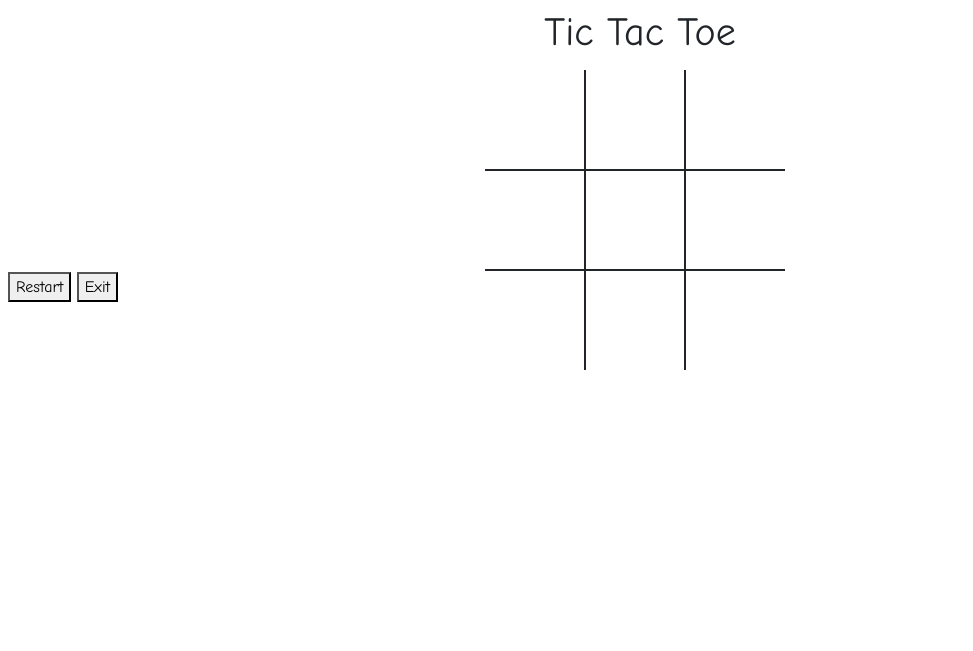
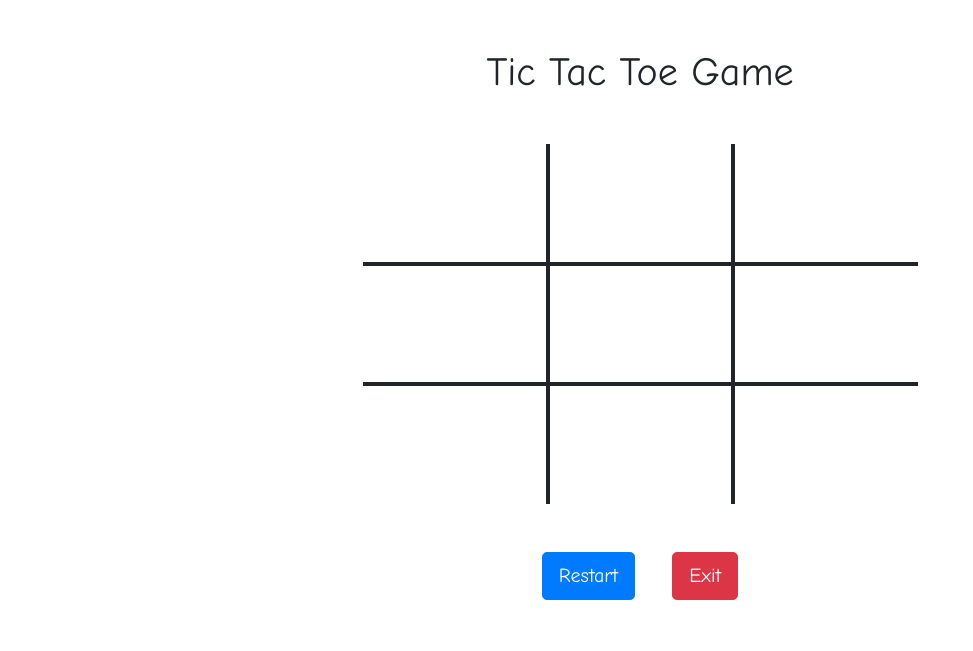
Before and after one commit to kelvin8773/tic-tac-toe-odin-js, a plain HTML site: page index.html in a window 1280 px wide. Shown: the whole page, without its empty margins (0-973 px from the left). Drawn offline with nearby package versions, Linux system fonts and the light colour scheme.

Commit message:
finalize UI setup

```diff
--- a/index.html
+++ b/index.html
@@ -8,15 +8,13 @@
     <title>Tic Tac Toe</title>
     <link rel="stylesheet" href="https://stackpath.bootstrapcdn.com/bootstrap/4.3.1/css/bootstrap.min.css" integrity="sha384-ggOyR0iXCbMQv3Xipma34MD+dH/1fQ784/j6cY/iJTQUOhcWr7x9JvoRxT2MZw1T" crossorigin="anonymous">
     <link rel="stylesheet" href="style.css">
-    <script src="https://stackpath.bootstrapcdn.com/bootstrap/4.3.1/js/bootstrap.min.js" integrity="sha384-JjSmVgyd0p3pXB1rRibZUAYoIIy6OrQ6VrjIEaFf/nJGzIxFDsf4x0xIM+B07jRM" crossorigin="anonymous"></script>
 </head>
 
 <body>
-
-
-    <div class="d-flex flex-column">
-        <h1 class="p-2">Tic Tac Toe</h1>
-        <table class="p-2">
+    <div class="container">
+        <div class="d-flex flex-column align-items-center">
+            <h1 class="my-5 text-center">Tic Tac Toe Game</h1>
+            <table class="p-5">
                 <tr>
                     <td class="cell" id="0"></td>
                     <td class="cell" id="1"></td>
@@ -33,16 +31,19 @@
                     <td class="cell" id="8"></td>
                 </tr>
             </table>
-        <div class="d-block p-2">
-            <button>
+            <div class="m-5">
+                <button class="btn btn-primary btn-lg mx-3">
                     Restart
                 </button>
-            <button>
+                <button class="btn btn-danger btn-lg mx-3">
                     Exit
                 </button>
             </div>
         </div>
 
+    </div>
+
+    <script src="https://stackpath.bootstrapcdn.com/bootstrap/4.3.1/js/bootstrap.min.js" integrity="sha384-JjSmVgyd0p3pXB1rRibZUAYoIIy6OrQ6VrjIEaFf/nJGzIxFDsf4x0xIM+B07jRM" crossorigin="anonymous"></script>
     <script src="./scripts/index.js"></script>
 </body>
 
--- a/style.css
+++ b/style.css
@@ -2,28 +2,19 @@ body {
     font-family: "Comic Sans MS", cursive, sans-serif;
 }
 
-h1 {
-    text-align: center;
-    margin-bottom: 200px;
-}
-
 td {
-    border: 2px solid;
-    height: 100px;
-    width: 100px;
+    border: 4px solid;
+    height: 120px;
+    min-width: 120px;
     text-align: center;
     vertical-align: middle;
-    font-size: 70px;
+    font-size: 50px;
     cursor: pointer;
 }
 
 table {
     border-collapse: collapse;
-    position: absolute;
-    left: 50%;
-    margin-left: -155px;
-    margin-top: 20px;
-    top: 50px;
+    width: 50%;
 }
 
 table tr:first-child td {
```
Lines whose indentation alone changed are shown as unchanged.
